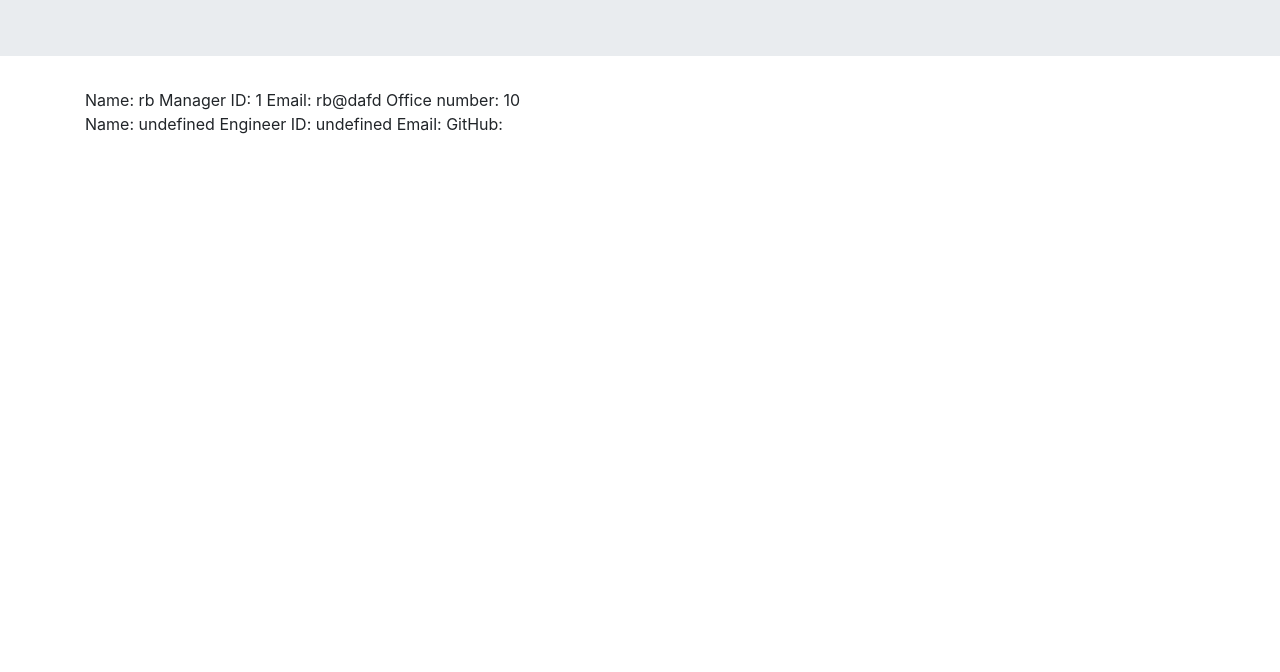
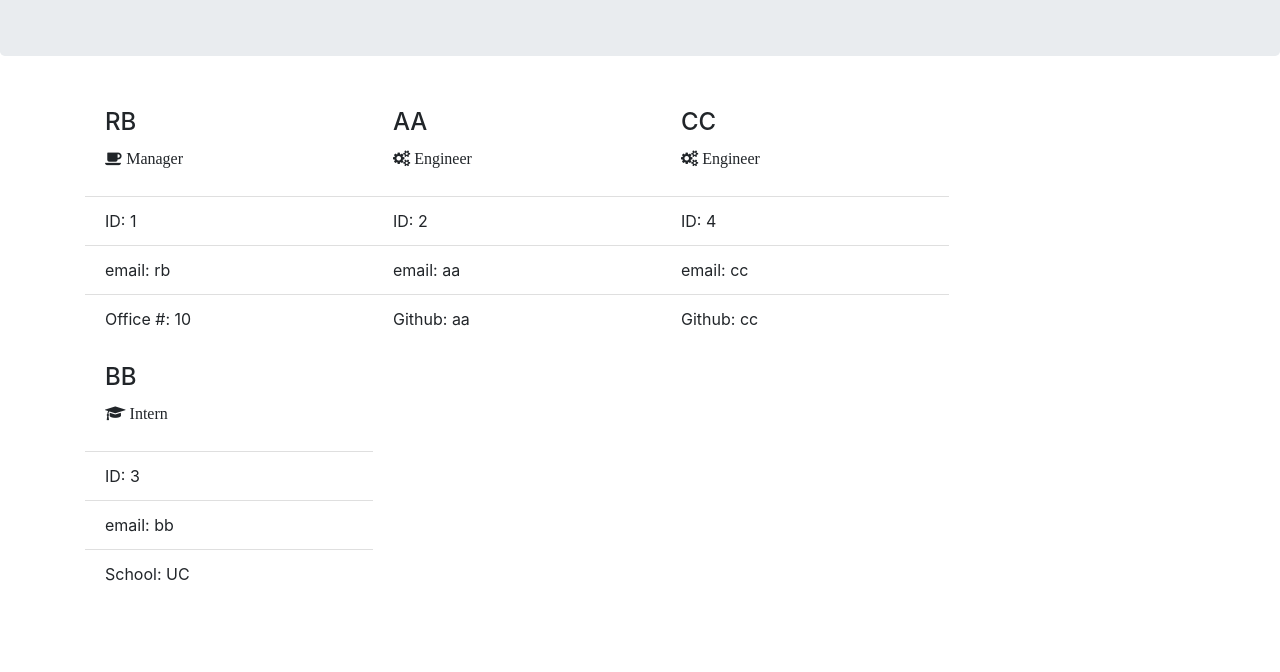
Before and after one commit to reybrac/Team_profile_generator, a plain HTML site: page index.html in a window 1280 px wide. Shown: the part 128-800 px from the top of the page. Drawn offline with nearby package versions, Linux system fonts and the light colour scheme.

Commit message:
Fixed the HTML page format

```diff
--- a/index.html
+++ b/index.html
@@ -1,28 +1,72 @@
+
     <!DOCTYPE html>
     <html lang="en">
     <head>
       <meta charset="UTF-8">
       <meta http-equiv="X-UA-Compatible" content="ie=edge">
       <link rel="stylesheet" href="https://maxcdn.bootstrapcdn.com/bootstrap/4.0.0/css/bootstrap.min.css">
+      <link rel="stylesheet" href="https://cdnjs.cloudflare.com/ajax/libs/font-awesome/4.7.0/css/font-awesome.min.css">
+      <link rel="stylesheet" href="./dist/style.css">
       <title>Document</title>
     </head>
     <body>
-  <div class="jumbotron jumbotron-fluid">
-    <h1>My Team</h1>
+      <div class="jumbotron">
+        <h1> My Team </h1>
       </div>
-  <div class="container">
-    Name: rb
-    Manager
-    ID: 1
-    Email: rb@dafd
-    Office number: 10
+
+      <container class="card-group container">
+        <div class="card1" style="width: 18rem;">
+        <div class="card-body">
+          <h4 class="card-title"> RB</h4>
+          <h6><i class="fa fa-coffee"> Manager </i></h6>
         </div>
-  <div class ="container">
-    Name: undefined
-    Engineer
-    ID: undefined
-    Email:
-    GitHub:
+          <ul class="list-group list-group-flush">
+            <li class="list-group-item">ID: 1</li>
+            <li class="list-group-item">email: rb</li>
+            <li class="list-group-item">Office #: 10</li>
+          </ul>
+        </div>
 
+        <div class="card1" style="width: 18rem;">
+          <div class="card-body">
+            <h4 class="card-title">AA</h4>
+            <h6><i class="fa fa-cogs"> Engineer </i></h6>
+          </div>
+          <ul class="list-group list-group-flush">
+            <li class="list-group-item">ID: 2</li>
+            <li class="list-group-item">email: aa</li>
+            <li class="list-group-item">Github: aa</li>
+          </ul>
+        </div>
+
+        <div class="card1" style="width: 18rem;">
+          <div class="card-body">
+            <h4 class="card-title">CC</h4>
+            <h6><i class="fa fa-cogs"> Engineer </i></h6>
+          </div>
+          <ul class="list-group list-group-flush">
+            <li class="list-group-item">ID: 4</li>
+            <li class="list-group-item">email: cc</li>
+            <li class="list-group-item">Github: cc</li>
+          </ul>
+        </div>
+
+
+
+
+      <div class="card1" style="width: 18rem;">
+        <div class="card-body">
+          <h4 class="card-title">BB</h4>
+          <h6><i class="fa fa-graduation-cap"> Intern </i></h6>
+        </div>
+        <ul class="list-group list-group-flush">
+          <li class="list-group-item">ID: 3</li>
+          <li class="list-group-item">email: bb</li>
+          <li class="list-group-item">School: UC</li>
+        </ul>
+      </div>
+    </container>
+
+      <script src="https://maxcdn.bootstrapcdn.com/bootstrap/3.3.7/js/bootstrap.min.js" integrity="sha384-Tc5IQib027qvyjSMfHjOMaLkfuWVxZxUPnCJA7l2mCWNIpG9mGCD8wGNIcPD7Txa" crossorigin="anonymous"></script>
     </body>
     </html>
```
Also changed, not shown: index.js (+13 -13 lines). Lines whose indentation alone changed are shown as unchanged.
